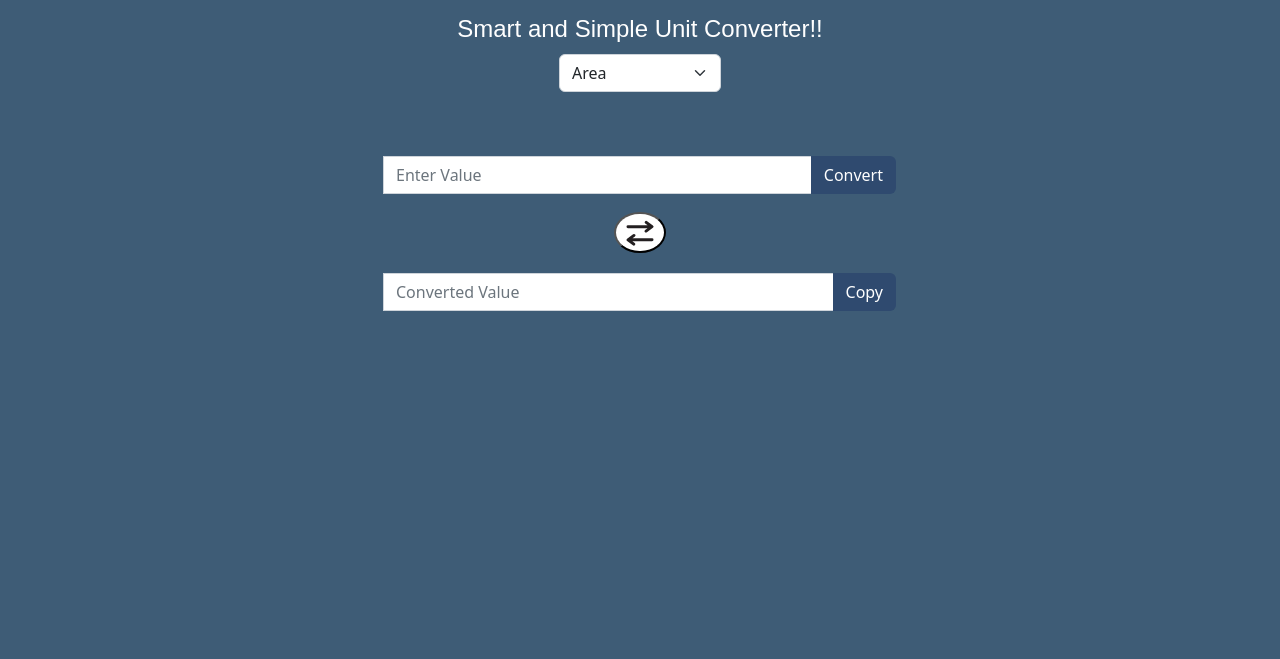
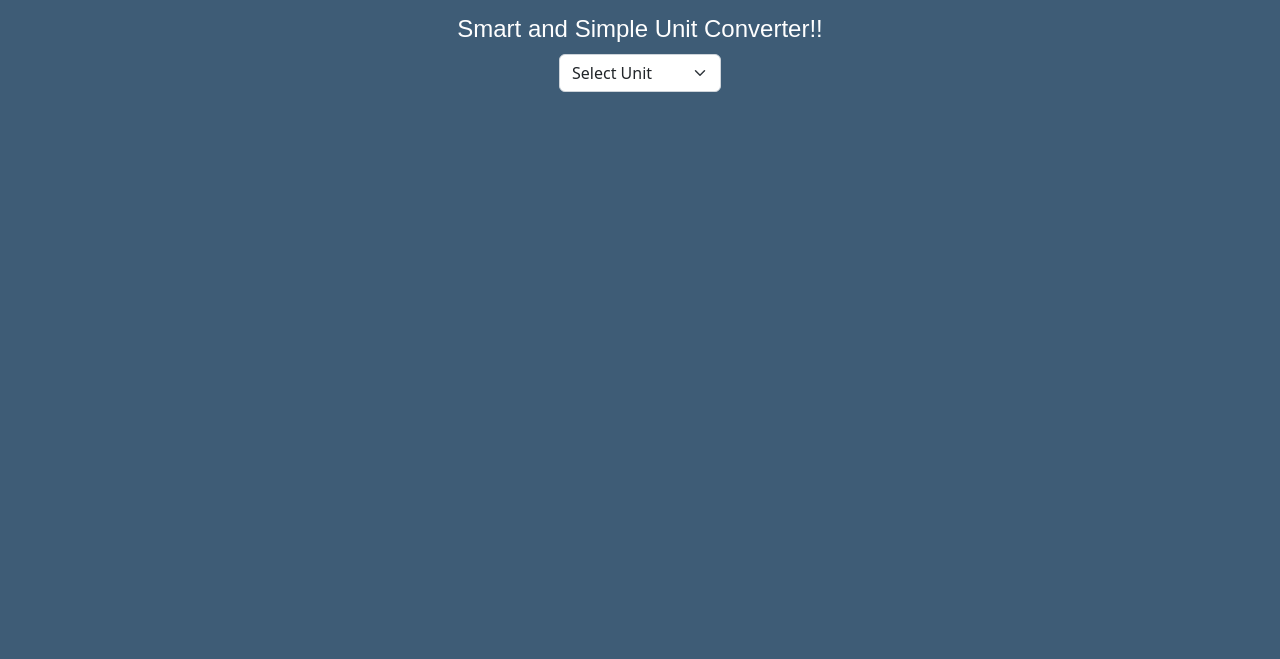
Before and after one commit to CaptainYogs/Metric-Magic, a plain HTML site: page index.html in a window 1280 px wide. Shown: the part 76-735 px from the top of the page. Drawn offline with nearby package versions, Linux system fonts and the light colour scheme; a web font is replaced by a local one.

Commit message:
fixed swap

```diff
--- a/index.html
+++ b/index.html
@@ -21,7 +21,7 @@
         <div class="dropd">
           <select class="form-select form-select-md" size="1" aria-label="unitselector" id="unse">
             <option selected>Select Unit</option>
-            <option value="Area" selected>Area</option>
+            <option value="Area">Area</option>
             <option value="Digital Storage">Digital Storage</option>
             <option value="Frequency">Frequency</option>
             <option value="Length">Length</option>
```
